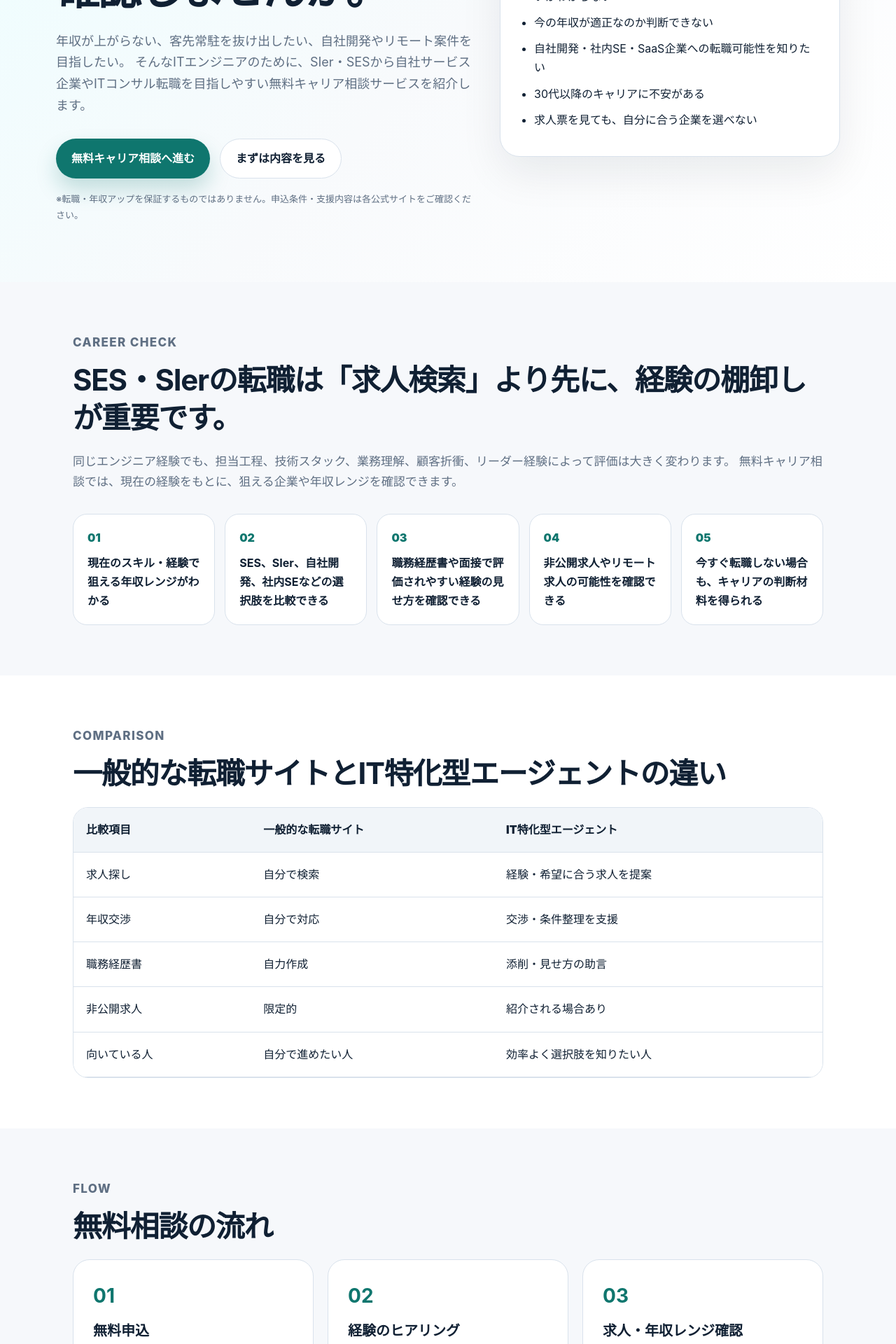
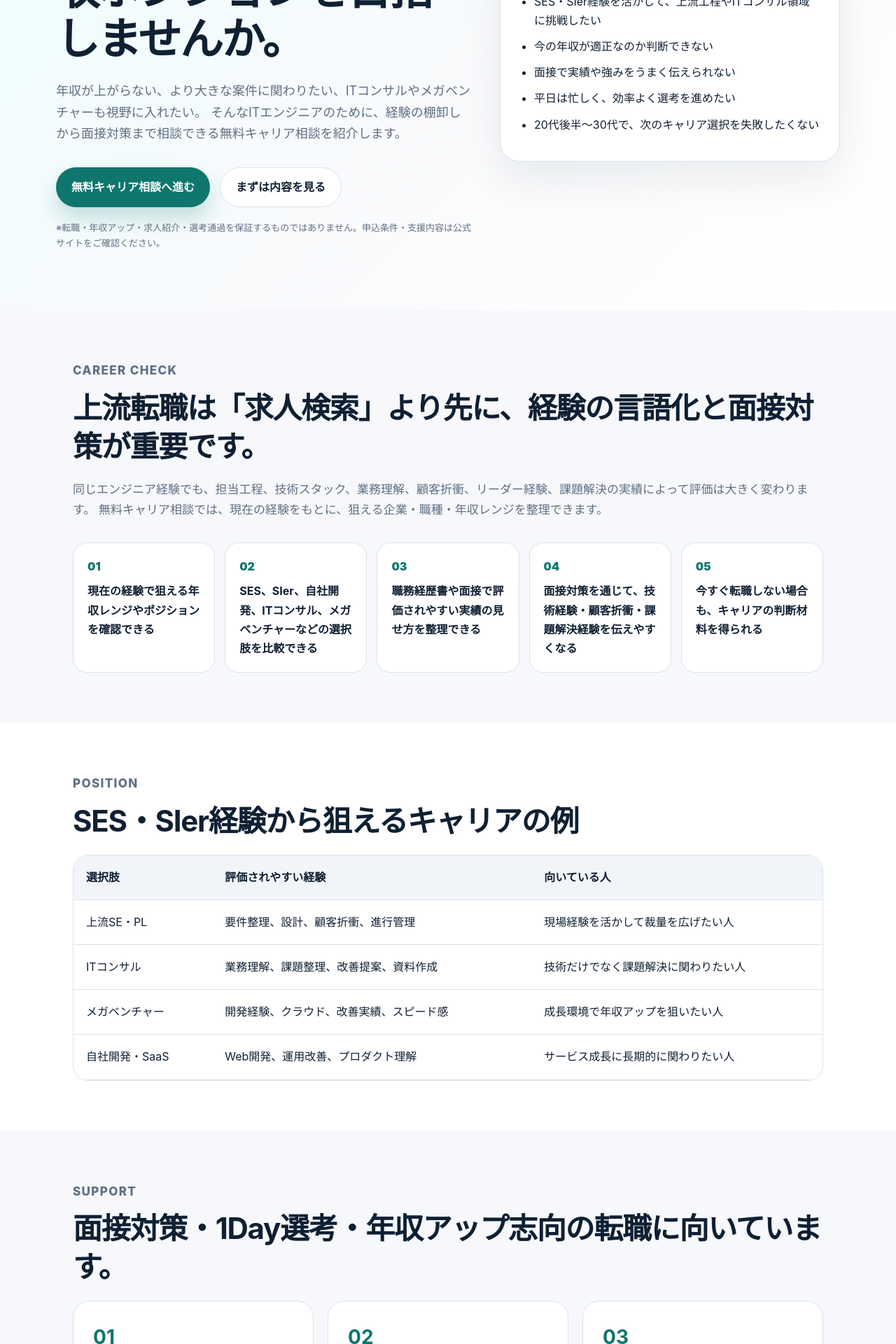
Before and after one commit to kosukekurihara-prog/engineer-career-lp, a Next.js app: page / in a window 1280 px wide. Shown: the part 400-2320 px from the top of the page at 70% size. Built offline with nearby package versions, Linux system fonts and the light colour scheme.

Commit message:
Update top LP for upper-layer engineer career program

```diff
--- a/app/page.tsx
+++ b/app/page.tsx
@@ -1,18 +1,19 @@
-const affiliateUrl = 'https://px.a8.net/svt/ejp?a8mat=4B3Y37+152XIQ+3SWM+5YJRM';
+const affiliateUrl = 'https://px.a8.net/svt/ejp?a8mat=4B3Y37+13W2B6+5B0Y+HWAG2';
+const trackingPixelUrl = 'https://www15.a8.net/0.gif?a8mat=4B3Y37+13W2B6+5B0Y+HWAG2';
 
 const painPoints = [
-  'SES・客先常駐から抜け出したいが、何から始めればよいかわからない',
+  'SES・SIer経験を活かして、上流工程やITコンサル領域に挑戦したい',
   '今の年収が適正なのか判断できない',
-  '自社開発・社内SE・SaaS企業への転職可能性を知りたい',
-  '30代以降のキャリアに不安がある',
-  '求人票を見ても、自分に合う企業を選べない'
+  '面接で実績や強みをうまく伝えられない',
+  '平日は忙しく、効率よく選考を進めたい',
+  '20代後半〜30代で、次のキャリア選択を失敗したくない'
 ];
 
 const benefits = [
-  '現在のスキル・経験で狙える年収レンジがわかる',
-  'SES、SIer、自社開発、社内SEなどの選択肢を比較できる',
-  '職務経歴書や面接で評価されやすい経験の見せ方を確認できる',
-  '非公開求人やリモート求人の可能性を確認できる',
+  '現在の経験で狙える年収レンジやポジションを確認できる',
+  'SES、SIer、自社開発、ITコンサル、メガベンチャーなどの選択肢を比較できる',
+  '職務経歴書や面接で評価されやすい実績の見せ方を整理できる',
+  '面接対策を通じて、技術経験・顧客折衝・課題解決経験を伝えやすくなる',
   '今すぐ転職しない場合も、キャリアの判断材料を得られる'
 ];
 
@@ -22,12 +23,12 @@ const faqs = [
     a: 'はい。まずは市場価値や選択肢を確認し、転職するかどうかはその後に判断する形で問題ありません。'
   },
   {
-    q: 'SES経験しかなくても年収アップは狙えますか？',
-    a: '経験内容、担当工程、使用技術、マネジメント経験などによって可能性は変わります。まずは現在の経験を整理することが重要です。'
+    q: 'SES経験でも上流工程や高年収ポジションを狙えますか？',
+    a: '担当工程、技術スタック、顧客折衝、リーダー経験、課題解決経験によって可能性は変わります。まずは現在の経験を整理することが重要です。'
   },
   {
     q: '相談は無料ですか？',
-    a: '掲載先サービスの無料キャリア相談を案内しています。申込条件、面談条件、支援対象エリアなどの詳細は各サービスの公式サイトでご確認ください。'
+    a: '掲載先サービスの無料キャリア相談を案内しています。申込条件、面談条件、支援対象、求人紹介の可否などの詳細は公式サイトでご確認ください。'
   }
 ];
 
@@ -43,17 +44,17 @@ export default function Home() {
         </nav>
         <div className="heroGrid">
           <div>
-            <p className="eyebrow">SES・SIerエンジニア向け</p>
-            <h1>求人を探す前に、まずは自分の市場価値を確認しませんか。</h1>
+            <p className="eyebrow">実務経験2年以上のITエンジニア向け</p>
+            <h1>SES・SIer経験を活かして、上流工程・高年収ポジションを目指しませんか。</h1>
             <p className="lead">
-              年収が上がらない、客先常駐を抜け出したい、自社開発やリモート案件を目指したい。
-              そんなITエンジニアのために、SIer・SESから自社サービス企業やITコンサル転職を目指しやすい無料キャリア相談サービスを紹介します。
+              年収が上がらない、より大きな案件に関わりたい、ITコンサルやメガベンチャーも視野に入れたい。
+              そんなITエンジニアのために、経験の棚卸しから面接対策まで相談できる無料キャリア相談を紹介します。
             </p>
             <div className="heroActions">
               <a href={affiliateUrl} className="primary" target="_blank" rel="nofollow sponsored noopener noreferrer">無料キャリア相談へ進む</a>
               <a href="#check" className="secondary">まずは内容を見る</a>
             </div>
-            <p className="small">※転職・年収アップを保証するものではありません。申込条件・支援内容は各公式サイトをご確認ください。</p>
+            <p className="small">※転職・年収アップ・求人紹介・選考通過を保証するものではありません。申込条件・支援内容は公式サイトをご確認ください。</p>
           </div>
           <div className="card heroCard">
             <h2>こんな方におすすめ</h2>
@@ -66,10 +67,10 @@ export default function Home() {
 
       <section id="check" className="section">
         <p className="eyebrow">Career Check</p>
-        <h2>SES・SIerの転職は「求人検索」より先に、経験の棚卸しが重要です。</h2>
+        <h2>上流転職は「求人検索」より先に、経験の言語化と面接対策が重要です。</h2>
         <p>
-          同じエンジニア経験でも、担当工程、技術スタック、業務理解、顧客折衝、リーダー経験によって評価は大きく変わります。
-          無料キャリア相談では、現在の経験をもとに、狙える企業や年収レンジを確認できます。
+          同じエンジニア経験でも、担当工程、技術スタック、業務理解、顧客折衝、リーダー経験、課題解決の実績によって評価は大きく変わります。
+          無料キャリア相談では、現在の経験をもとに、狙える企業・職種・年収レンジを整理できます。
         </p>
         <div className="benefitGrid">
           {benefits.map((item, index) => (
@@ -82,32 +83,32 @@ export default function Home() {
       </section>
 
       <section className="section muted">
-        <p className="eyebrow">Comparison</p>
-        <h2>一般的な転職サイトとIT特化型エージェントの違い</h2>
+        <p className="eyebrow">Position</p>
+        <h2>SES・SIer経験から狙えるキャリアの例</h2>
         <div className="tableWrap">
           <table>
             <thead>
-              <tr><th>比較項目</th><th>一般的な転職サイト</th><th>IT特化型エージェント</th></tr>
+              <tr><th>選択肢</th><th>評価されやすい経験</th><th>向いている人</th></tr>
             </thead>
             <tbody>
-              <tr><td>求人探し</td><td>自分で検索</td><td>経験・希望に合う求人を提案</td></tr>
-              <tr><td>年収交渉</td><td>自分で対応</td><td>交渉・条件整理を支援</td></tr>
-              <tr><td>職務経歴書</td><td>自力作成</td><td>添削・見せ方の助言</td></tr>
-              <tr><td>非公開求人</td><td>限定的</td><td>紹介される場合あり</td></tr>
-              <tr><td>向いている人</td><td>自分で進めたい人</td><td>効率よく選択肢を知りたい人</td></tr>
+              <tr><td>上流SE・PL</td><td>要件整理、設計、顧客折衝、進行管理</td><td>現場経験を活かして裁量を広げたい人</td></tr>
+              <tr><td>ITコンサル</td><td>業務理解、課題整理、改善提案、資料作成</td><td>技術だけでなく課題解決に関わりたい人</td></tr>
+              <tr><td>メガベンチャー</td><td>開発経験、クラウド、改善実績、スピード感</td><td>成長環境で年収アップを狙いたい人</td></tr>
+              <tr><td>自社開発・SaaS</td><td>Web開発、運用改善、プロダクト理解</td><td>サービス成長に長期的に関わりたい人</td></tr>
             </tbody>
           </table>
         </div>
       </section>
 
       <section className="section">
-        <p className="eyebrow">Flow</p>
-        <h2>無料相談の流れ</h2>
+        <p className="eyebrow">Support</p>
+        <h2>面接対策・1Day選考・年収アップ志向の転職に向いています。</h2>
         <div className="steps">
-          <div><strong>01</strong><h3>無料申込</h3><p>公式サイトから基本情報を入力します。</p></div>
-          <div><strong>02</strong><h3>経験のヒアリング</h3><p>スキル、工程、希望条件、転職時期を整理します。</p></div>
-          <div><strong>03</strong><h3>求人・年収レンジ確認</h3><p>現在の市場価値や狙える選択肢を確認します。</p></div>
+          <div><strong>01</strong><h3>経験の棚卸し</h3><p>担当工程、成果、技術、顧客折衝経験を整理します。</p></div>
+          <div><strong>02</strong><h3>面接対策</h3><p>実績の伝え方、志望動機、上流志向の見せ方を確認します。</p></div>
+          <div><strong>03</strong><h3>選考・条件確認</h3><p>求人や選考機会、年収レンジ、働き方を比較します。</p></div>
         </div>
+        <p className="small">※1Day選考会等の参加可否は、事前面談・書類選考・開催状況などにより異なります。</p>
       </section>
 
       <section className="section muted">
@@ -140,11 +141,11 @@ export default function Home() {
             <p>SIer経験を自社開発、ITコンサル、社内SE、フリーランス案件へ展開するポイントをまとめました。</p>
             <strong>記事を読む →</strong>
           </a>
-          <a className="articleCard" href="/freelance/">
-            <span>フリーランス案件</span>
-            <h3>SES・SIerからフリーランスエンジニア案件を検討する前に確認すべきこと</h3>
-            <p>AI活用、クラウド、SRE、セキュリティ経験の見せ方、案件単価、リモート可否、独立前のリスクを整理します。</p>
-            <strong>案件相談LPを見る →</strong>
+          <a className="articleCard" href="/articles/ses-to-freelance">
+            <span>フリーランス独立</span>
+            <h3>SESを辞めてフリーランスになる方法</h3>
+            <p>案件獲得、単価相場、独立前の準備、よくある失敗を整理します。</p>
+            <strong>記事を読む →</strong>
           </a>
         </div>
       </section>
@@ -152,8 +153,10 @@ export default function Home() {
       <section id="cta" className="cta">
         <p className="eyebrow">Next Action</p>
         <h2>今の経験で、どのくらいの年収・企業を狙えるか確認しましょう。</h2>
-        <p>転職するかどうかは、相談後に決めれば問題ありません。まずは市場価値を知ることから始めてください。</p>
+        <p>転職するかどうかは、相談後に決めれば問題ありません。まずは市場価値と上流転職の可能性を知ることから始めてください。</p>
         <a href={affiliateUrl} className="primary large" target="_blank" rel="nofollow sponsored noopener noreferrer">無料キャリア相談へ進む</a>
+        <img border={0} width={1} height={1} src={trackingPixelUrl} alt="" />
+        <p className="small">※広告主を初めて利用する方が対象です。学生、重複申込、虚偽申込、面談未実施、利用意思が確認できない場合などは対象外となる場合があります。</p>
       </section>
 
       <footer>
@@ -161,6 +164,7 @@ export default function Home() {
         <div className="footerLinks">
           <a href="/articles/ses-exit">SES転職</a>
           <a href="/articles/sier-to-product">SIer転職</a>
+          <a href="/articles/ses-to-freelance">フリーランス独立</a>
           <a href="/freelance/">フリーランス案件</a>
           <a href="/operator">運営者情報</a>
           <a href="/privacy">プライバシーポリシー</a>
```
